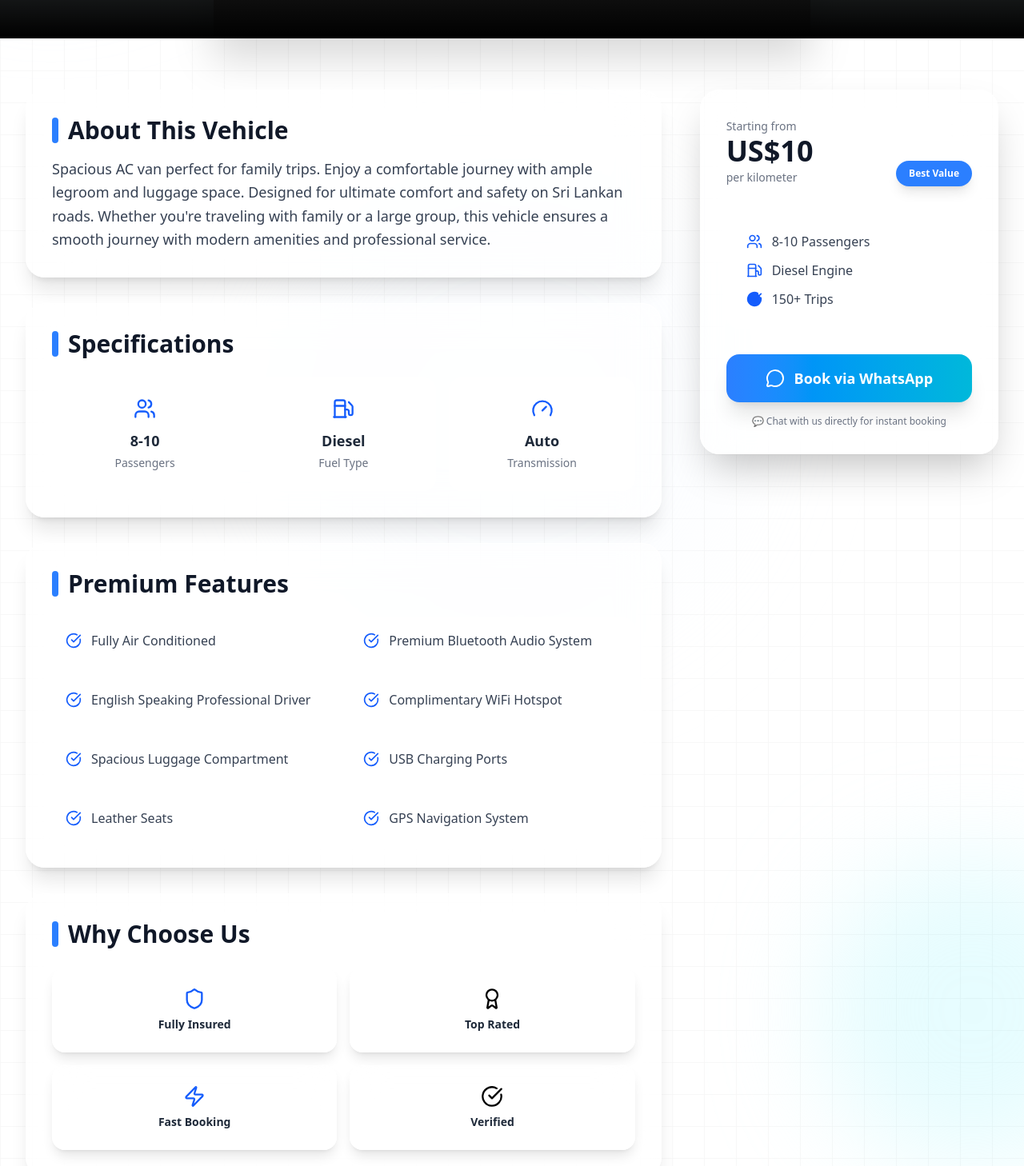
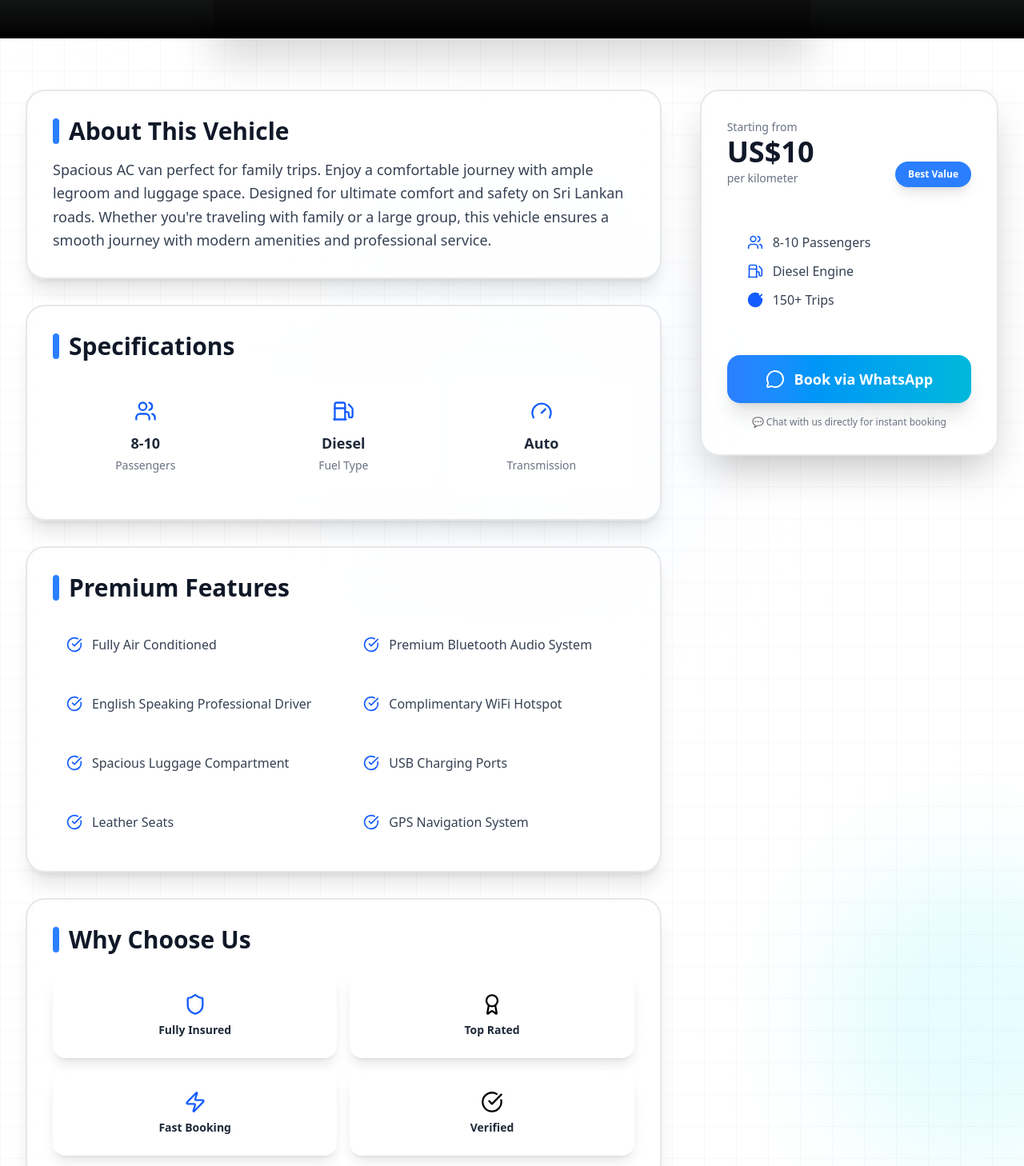
Before and after one commit to Thejandeera/Serandib-lanka, a React (Vite) app: page /vehicle/1 in a window 1280 px wide. Shown: the part 512-1970 px from the top of the page at 80% size. Built offline with nearby package versions, Linux system fonts and the light colour scheme; grey boxes are pictures that could not be loaded.

Commit message:
added borders to vehicle cards

```diff
--- a/src/Components/VehicleDetail.jsx
+++ b/src/Components/VehicleDetail.jsx
@@ -87,7 +87,7 @@ const VehicleDetail = () => {
                             {/* Main Content - Scrollable */}
                             <div className="lg:col-span-2 space-y-6 sm:space-y-8">
                                 {/* Description Card */}
-                                <div className="backdrop-blur-xl bg-white/60 border border-white/80 rounded-2xl sm:rounded-3xl p-5 sm:p-6 md:p-8 shadow-xl">
+                                <div className="backdrop-blur-xl bg-white/60 border-2 border-gray-200 rounded-2xl sm:rounded-3xl p-5 sm:p-6 md:p-8 shadow-xl">
                                     <h2 className="text-xl sm:text-2xl md:text-3xl font-bold text-gray-900 mb-3 sm:mb-4 flex items-center gap-2 sm:gap-3">
                                         <div className="w-1.5 sm:w-2 h-6 sm:h-8 bg-blue-500 rounded-full"></div>
                                         About This Vehicle
@@ -98,7 +98,7 @@ const VehicleDetail = () => {
                                 </div>
 
                                 {/* Specifications */}
-                                <div className="backdrop-blur-xl bg-white/60 border border-white/80 rounded-2xl sm:rounded-3xl p-5 sm:p-6 md:p-8 shadow-xl">
+                                <div className="backdrop-blur-xl bg-white/60 border-2 border-gray-200 rounded-2xl sm:rounded-3xl p-5 sm:p-6 md:p-8 shadow-xl">
                                     <h2 className="text-xl sm:text-2xl md:text-3xl font-bold text-gray-900 mb-4 sm:mb-6 flex items-center gap-2 sm:gap-3">
                                         <div className="w-1.5 sm:w-2 h-6 sm:h-8 bg-blue-500 rounded-full"></div>
                                         Specifications
@@ -123,7 +123,7 @@ const VehicleDetail = () => {
                                 </div>
 
                                 {/* Features */}
-                                <div className="backdrop-blur-xl bg-white/60 border border-white/80 rounded-2xl sm:rounded-3xl p-5 sm:p-6 md:p-8 shadow-xl">
+                                <div className="backdrop-blur-xl bg-white/60 border-2 border-gray-200 rounded-2xl sm:rounded-3xl p-5 sm:p-6 md:p-8 shadow-xl">
                                     <h2 className="text-xl sm:text-2xl md:text-3xl font-bold text-gray-900 mb-4 sm:mb-6 flex items-center gap-2 sm:gap-3">
                                         <div className="w-1.5 sm:w-2 h-6 sm:h-8 bg-blue-500 rounded-full"></div>
                                         Premium Features
@@ -151,7 +151,7 @@ const VehicleDetail = () => {
                                 </div>
 
                                 {/* Trust Badges */}
-                                <div className="backdrop-blur-xl bg-white/60 border border-white/80 rounded-2xl sm:rounded-3xl p-5 sm:p-6 md:p-8 shadow-xl">
+                                <div className="backdrop-blur-xl bg-white/60 border-2 border-gray-200 rounded-2xl sm:rounded-3xl p-5 sm:p-6 md:p-8 shadow-xl">
                                     <h2 className="text-xl sm:text-2xl md:text-3xl font-bold text-gray-900 mb-4 sm:mb-6 flex items-center gap-2 sm:gap-3">
                                         <div className="w-1.5 sm:w-2 h-6 sm:h-8 bg-blue-500 rounded-full"></div>
                                         Why Choose Us
@@ -177,7 +177,7 @@ const VehicleDetail = () => {
 
                             {/* Booking Sidebar - Sticky on Desktop */}
                             <div className="lg:col-span-1">
-                                <div className="lg:sticky lg:top-36 backdrop-blur-xl bg-white/60 border border-white/80 rounded-2xl sm:rounded-3xl p-5 sm:p-6 md:p-8 shadow-2xl">
+                                <div className="lg:sticky lg:top-36 backdrop-blur-xl bg-white/60 border-2 border-gray-200 rounded-2xl sm:rounded-3xl p-5 sm:p-6 md:p-8 shadow-2xl">
                                     <div className="flex justify-between items-end mb-6 sm:mb-8">
                                         <div>
                                             <span className="text-gray-500 text-xs sm:text-sm">Starting from</span>
--- a/src/pages/Vehicles.jsx
+++ b/src/pages/Vehicles.jsx
@@ -145,7 +145,7 @@ const Vehicles = () => {
                                     </button>
                                 </div>
 
-                                <div className="space-y-8 bg-white/80 backdrop-blur-xl p-6 rounded-2xl shadow-lg border border-white/50">
+                                <div className="space-y-8 bg-white/80 backdrop-blur-xl p-6 rounded-2xl shadow-lg border-2 border-gray-200">
                                     {/* Fuel Filter */}
                                     <div>
                                         <h3 className="font-bold text-gray-900 mb-4 flex items-center gap-2">
@@ -221,7 +221,7 @@ const Vehicles = () => {
                             </div>
 
                             {displayedVehicles.length === 0 ? (
-                                <div className="text-center py-20 bg-gray-50 rounded-3xl border border-dashed border-gray-300">
+                                <div className="text-center py-20 bg-gray-50 rounded-3xl border-2 border-dashed border-gray-300">
                                     <div className="inline-flex items-center justify-center w-16 h-16 bg-gray-100 rounded-full mb-4">
                                         <Car size={32} className="text-gray-400" />
                                     </div>
@@ -243,7 +243,7 @@ const Vehicles = () => {
                                                 key={vehicle.id}
                                                 className="group relative h-full"
                                             >
-                                                <div className="relative h-full flex flex-col rounded-2xl sm:rounded-3xl backdrop-blur-xl bg-white/40 border border-white/60 shadow-xl hover:shadow-2xl transition-all duration-500 hover:-translate-y-2">
+                                                <div className="relative h-full flex flex-col rounded-2xl sm:rounded-3xl backdrop-blur-xl bg-white/40 border-2 border-gray-200 shadow-xl hover:shadow-2xl transition-all duration-500 hover:-translate-y-2">
                                                     {/* Image Section */}
                                                     <div className="relative h-48 sm:h-56 bg-gradient-to-br from-blue-100 to-cyan-100 flex-shrink-0">
                                                         <img
```
